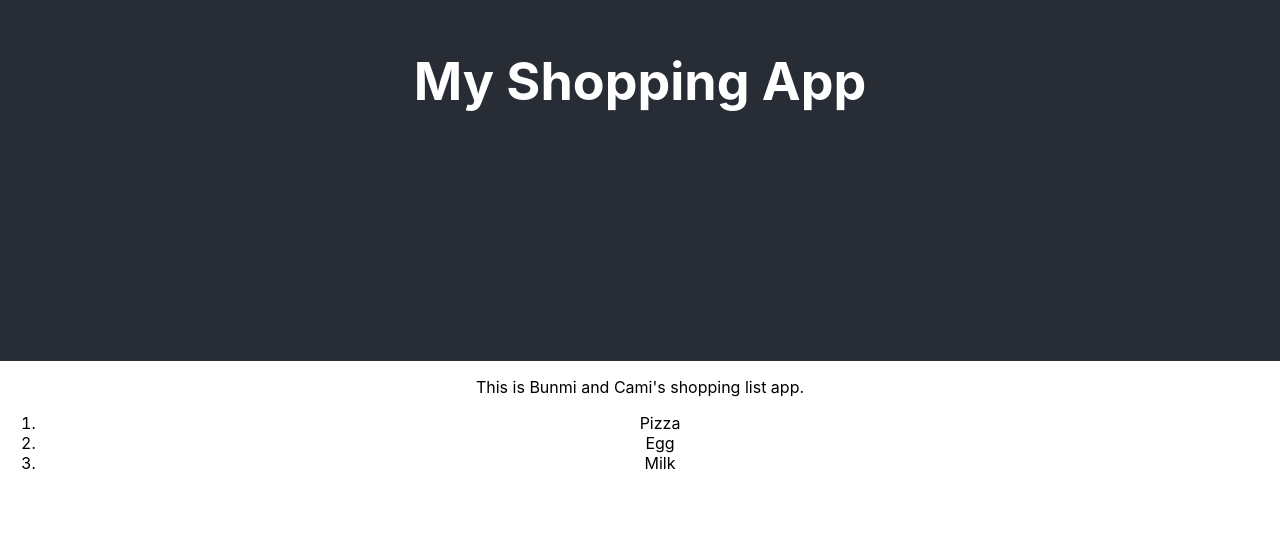
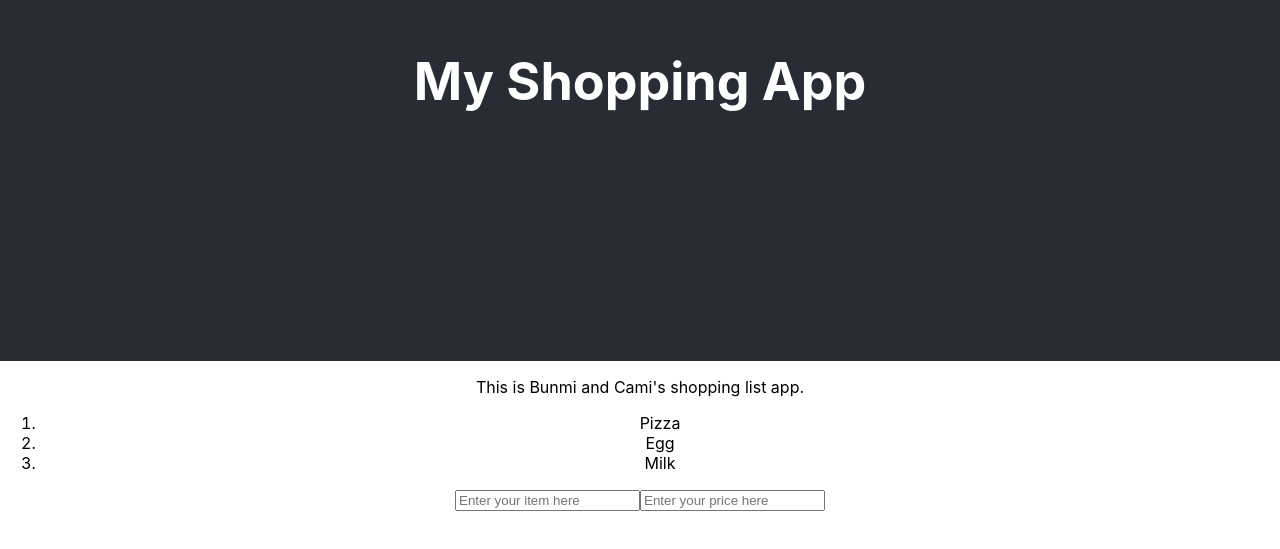
Before and after one commit to camimgh/shoppinglist-app, a React (Create React App) app: page / in a window 1280 px wide. Shown: the part 199-748 px from the top of the page. Built offline with nearby package versions, Linux system fonts and the light colour scheme.

Commit message:
Added price and name input.

```diff
--- a/src/App.tsx
+++ b/src/App.tsx
@@ -24,8 +24,23 @@ class App extends React.Component<{}, AppState> {
             <li key={item}>{item}</li>
           ))}
         </ol>
+        <form onSubmit={this.submitForm}>
+          <input type="text" placeholder="Enter your item here" onChange={this.changeInputName} />
+          <input type="number" placeholder="Enter your price here" onChange={this.changeInputPrice} />
+        </form>
       </div>
     );
+  }
+  private inputName = "";
+  private inputPrice = "";
+
+  private changeInputName = (event: React.ChangeEvent<HTMLInputElement>) => {
+    this.inputName = event.target.value;
+  }
+
+  private submitForm = (event: React.FormEvent<HTMLFormElement>) => {
+    event.preventDefault();
+    alert("item name: " + this.inputName + "\nitem price: " + this.inputPrice);
   }
 }
 class ShoppingItem {
```
